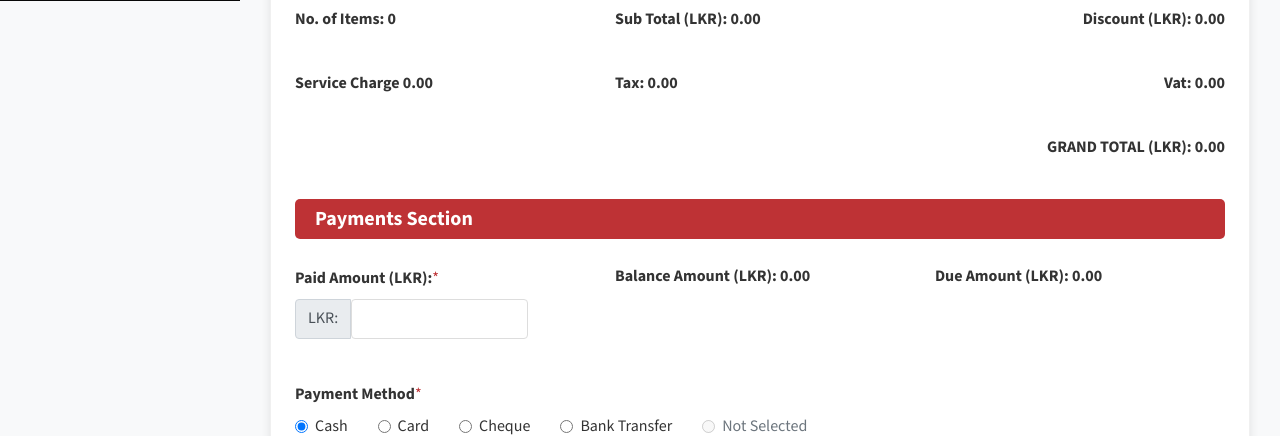
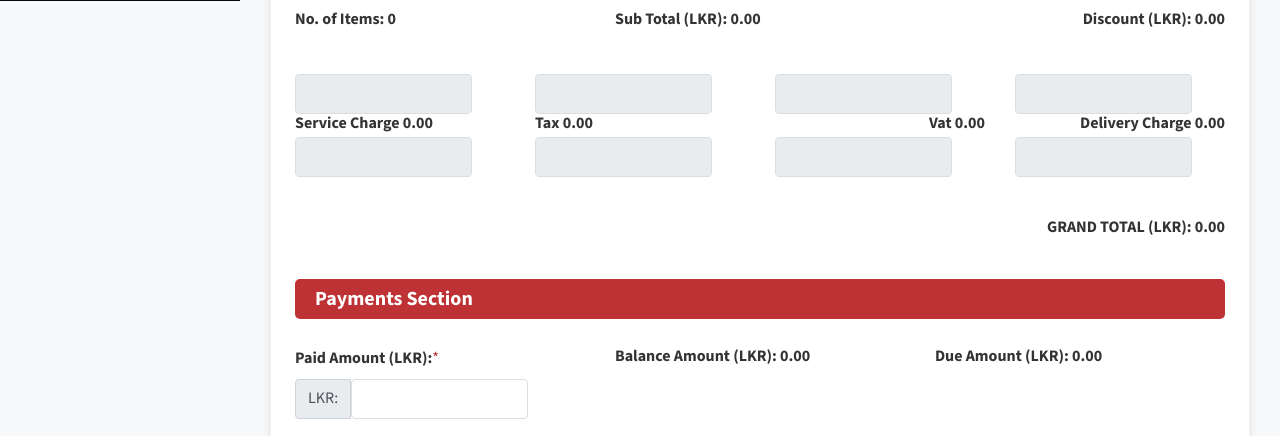
Before and after one commit to RidmalAkmeemana/Orbis_Solutions_Inventory_System, a PHP site: page /Orbis_Solutions_Inventory_System/AdminPortal/Views/pos.php in a window 1280 px wide. Shown: the part 799-1235 px from the top of the page. Run offline with PHP 8.4, Linux system fonts and the light colour scheme; a user stored in the database is signed in; data comes from the database, SQL or seed files in the repository.

Commit message:
New Changes

```diff
--- a/API/Admin/getSystemConfiguration.php
+++ b/API/Admin/getSystemConfiguration.php
@@ -18,7 +18,9 @@
         "Tax_IsPercentage" => $row["Tax_IsPercentage"],
         "Tax" => $row["Tax"],
         "Vat_IsPercentage" => $row["Vat_IsPercentage"],
-        "Vat" => $row["Vat"]
+        "Vat" => $row["Vat"],
+        "Delivery_IsPercentage" => $row["Delivery_IsPercentage"],
+        "Delivery" => $row["Delivery"]
     );
 
     echo json_encode($response); // Return JSON without array
--- a/AdminPortal/Views/pos.php
+++ b/AdminPortal/Views/pos.php
@@ -528,20 +528,25 @@
                                                     </div>
 
                                                     <div style="margin-top:17px;" class="row">
-                                                        <div class="col-md-4 text-left mt-4">
-                                                            <input style="width: auto; display:none;" type="text" id="ServiceChargeIsPercentage" class="form-control text-right" readonly required>
+                                                        <div class="col-md-3 text-left mt-4">
+                                                            <input style="width: auto; display:;" type="text" id="ServiceChargeIsPercentage" class="form-control text-right" readonly required>
                                                             <h6 class="text-xs font-weight-bold mb-1">Service Charge <span id="serviceCharge" class="font-weight-bold">0.00</span></h6>
-                                                            <input style="width: auto; display:none;" type="text" id="Service_Charge" name="Service_Charge[]" class="form-control text-right" readonly required>
-                                                        </div>
-                                                        <div class="col-md-4 text-left mt-4">
-                                                            <input style="width: auto; display:none;" type="text" id="TaxIsPercentage" class="form-control text-right" readonly required>
-                                                            <h6 class="text-xs font-weight-bold mb-1" id="taxChargeLabel">Tax: <span id="taxCharge" class="font-weight-bold">0.00</span></h6>
-                                                            <input style="width: auto; display:none;" type="text" id="Tax_Charge" name="Tax_Charge[]" class="form-control text-right" readonly required>
-                                                        </div>
-                                                        <div class="col-md-4 text-right mt-4">
-                                                            <input style="width: auto; display:none;" type="text" id="VatIsPercentage" class="form-control text-right" readonly required>
-                                                            <h6 class="text-xs font-weight-bold mb-1" id="vatChargeLabel">Vat: <span id="vatCharge" class="font-weight-bold">0.00</span></h6>
-                                                            <input style="width: auto; display:none;" type="text" id="Vat_Charge" name="Vat_Charge[]" class="form-control text-right" readonly required>
+                                                            <input style="width: auto; display:;" type="text" id="Service_Charge" name="Service_Charge[]" class="form-control text-right" readonly required>
+                                                        </div>
+                                                        <div class="col-md-3 text-left mt-4">
+                                                            <input style="width: auto; display:;" type="text" id="TaxIsPercentage" class="form-control text-right" readonly required>
+                                                            <h6 class="text-xs font-weight-bold mb-1" id="taxChargeLabel">Tax <span id="taxCharge" class="font-weight-bold">0.00</span></h6>
+                                                            <input style="width: auto; display:;" type="text" id="Tax_Charge" name="Tax_Charge[]" class="form-control text-right" readonly required>
+                                                        </div>
+                                                        <div class="col-md-3 text-right mt-4">
+                                                            <input style="width: auto; display:;" type="text" id="VatIsPercentage" class="form-control text-right" readonly required>
+                                                            <h6 class="text-xs font-weight-bold mb-1" id="vatChargeLabel">Vat <span id="vatCharge" class="font-weight-bold">0.00</span></h6>
+                                                            <input style="width: auto; display:;" type="text" id="Vat_Charge" name="Vat_Charge[]" class="form-control text-right" readonly required>
+                                                        </div>
+                                                        <div class="col-md-3 text-right mt-4">
+                                                            <input style="width: auto; display:;" type="text" id="DeliveryIsPercentage" class="form-control text-right" readonly required>
+                                                            <h6 class="text-xs font-weight-bold mb-1" id="deliveryChargeLabel">Delivery Charge <span id="deliveryCharge" class="font-weight-bold">0.00</span></h6>
+                                                            <input style="width: auto; display:;" type="text" id="Delivery_Charge" name="Delivery_Charge[]" class="form-control text-right" readonly required>
                                                         </div>
                                                     </div>
 
@@ -880,6 +885,45 @@
 
                                 // Format the vat charge with two decimal places and comma separation
                                 $('input[name="Vat_Charge[]"]').val(vatCharge.toLocaleString(undefined, {
+                                    minimumFractionDigits: 2,
+                                    maximumFractionDigits: 2
+                                }));
+                            }
+
+                            // Delivery Charge
+                            if (response.Delivery_IsPercentage === "1") {
+
+                                var deliveryCharge = parseFloat(response.Delivery);  // Ensure deliveryCharge is treated as a float
+                                var deliveryChargeIsPercentage = parseFloat(response.Delivery_IsPercentage);
+
+                                $('#DeliveryIsPercentage').val(deliveryChargeIsPercentage);
+
+                                // Set the formatted delivery charge text in the #deliveryCharge element
+                                $('#deliveryCharge').text('(%): '+deliveryCharge.toLocaleString(undefined, {
+                                    minimumFractionDigits: 2,
+                                    maximumFractionDigits: 2
+                                })).show();
+
+                                // Format the delivery charge with two decimal places and comma separation
+                                $('input[name="Delivery_Charge[]"]').val(deliveryCharge.toLocaleString(undefined, {
+                                    minimumFractionDigits: 2,
+                                    maximumFractionDigits: 2
+                                }));
+
+                            } else {
+                                var deliveryCharge = parseFloat(response.Delivery);  // Ensure deliveryCharge is treated as a float
+                                var deliveryChargeIsPercentage = parseFloat(response.Delivery_IsPercentage);
+
+                                $('#DeliveryIsPercentage').val(deliveryChargeIsPercentage);
+
+                                // Set the formatted delivery charge text in the #deliveryCharge element
+                                $('#deliveryCharge').text('(LKR): '+deliveryCharge.toLocaleString(undefined, {
+                                    minimumFractionDigits: 2,
+                                    maximumFractionDigits: 2
+                                })).show();
+
+                                // Format the delivery charge with two decimal places and comma separation
+                                $('input[name="Delivery_Charge[]"]').val(deliveryCharge.toLocaleString(undefined, {
                                     minimumFractionDigits: 2,
                                     maximumFractionDigits: 2
                                 }));
@@ -1269,18 +1313,21 @@
                     var serviceChargeIsPercentage = $('#ServiceChargeIsPercentage').val();
                     var taxIsPercentage = $('#TaxIsPercentage').val();
                     var vatIsPercentage = $('#VatIsPercentage').val();
+                    var deliveryIsPercentage = $('#DeliveryIsPercentage').val();
 
                     // Get Additional Charges
                     var tempServiceCharge = parseFloat($('#Service_Charge').val().replace(/,/g, '')) || 0;
                     var tempTaxCharge = parseFloat($('#Tax_Charge').val().replace(/,/g, '')) || 0;
                     var tempVatCharge = parseFloat($('#Vat_Charge').val().replace(/,/g, '')) || 0;
+                    var tempDeliveryCharge = parseFloat($('#Delivery_Charge').val().replace(/,/g, '')) || 0;
 
                     var serviceCharge = (serviceChargeIsPercentage === "1") ? (tempServiceCharge / 100) * grandTotal : tempServiceCharge;
                     var taxCharge = (taxIsPercentage === "1") ? (tempTaxCharge / 100) * grandTotal : tempTaxCharge;
                     var vatCharge = (vatIsPercentage === "1") ? (tempVatCharge / 100) * grandTotal : tempVatCharge;
+                    var deliveryCharge = (deliveryIsPercentage === "1") ? (tempDeliveryCharge / 100) * grandTotal : tempDeliveryCharge;
 
                     // Add Additional Charges to Grand Total
-                    grandTotal += serviceCharge + taxCharge + vatCharge;
+                    grandTotal += serviceCharge + taxCharge + vatCharge + deliveryCharge;
 
                     $('#subtotal').text(subTotal.toLocaleString(undefined, {
                         minimumFractionDigits: 2,
```
Also changed, not shown: API/Admin/updateConfiguration.php (+6 -2 lines), AdminPortal/Views/settings.php (+31 -3 lines).
